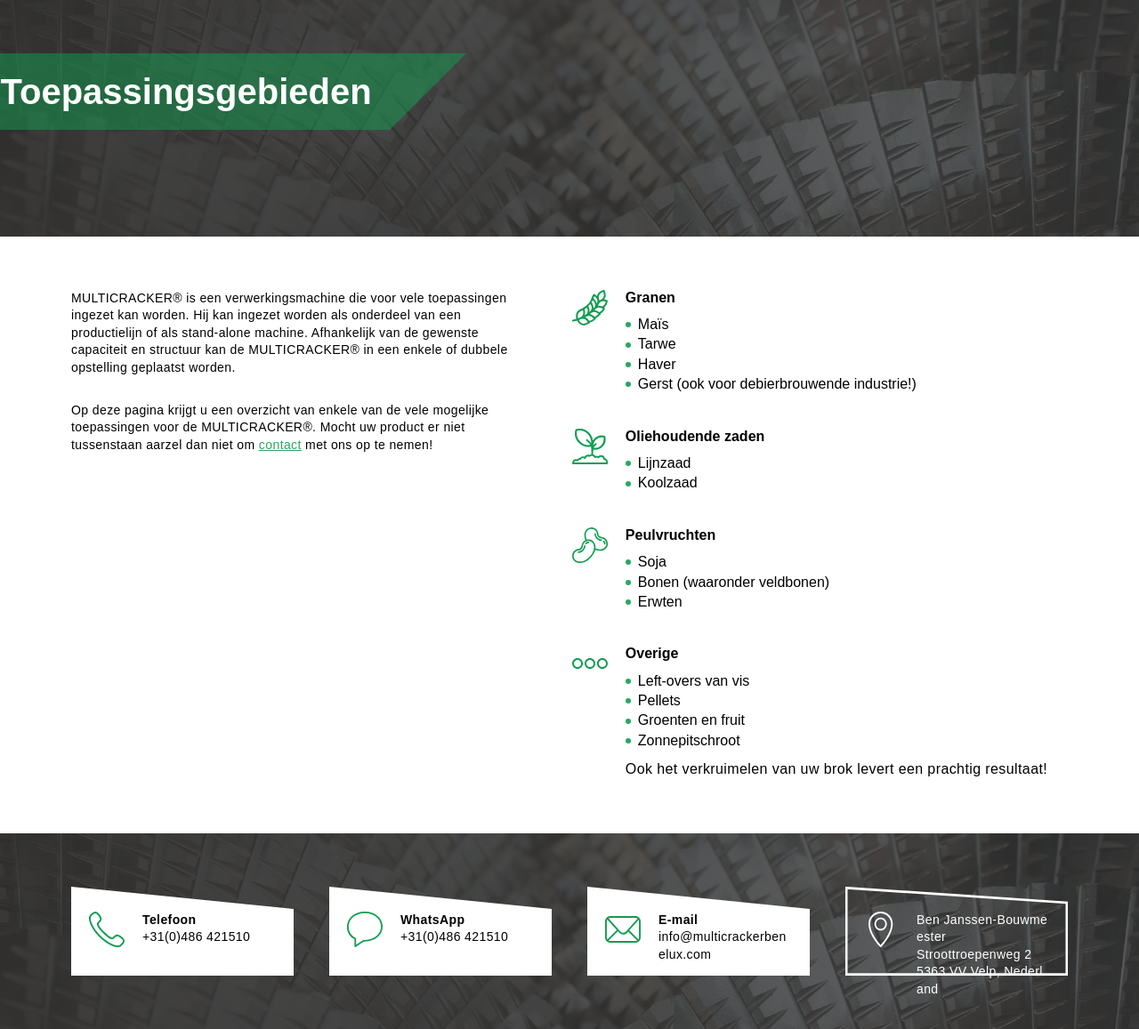
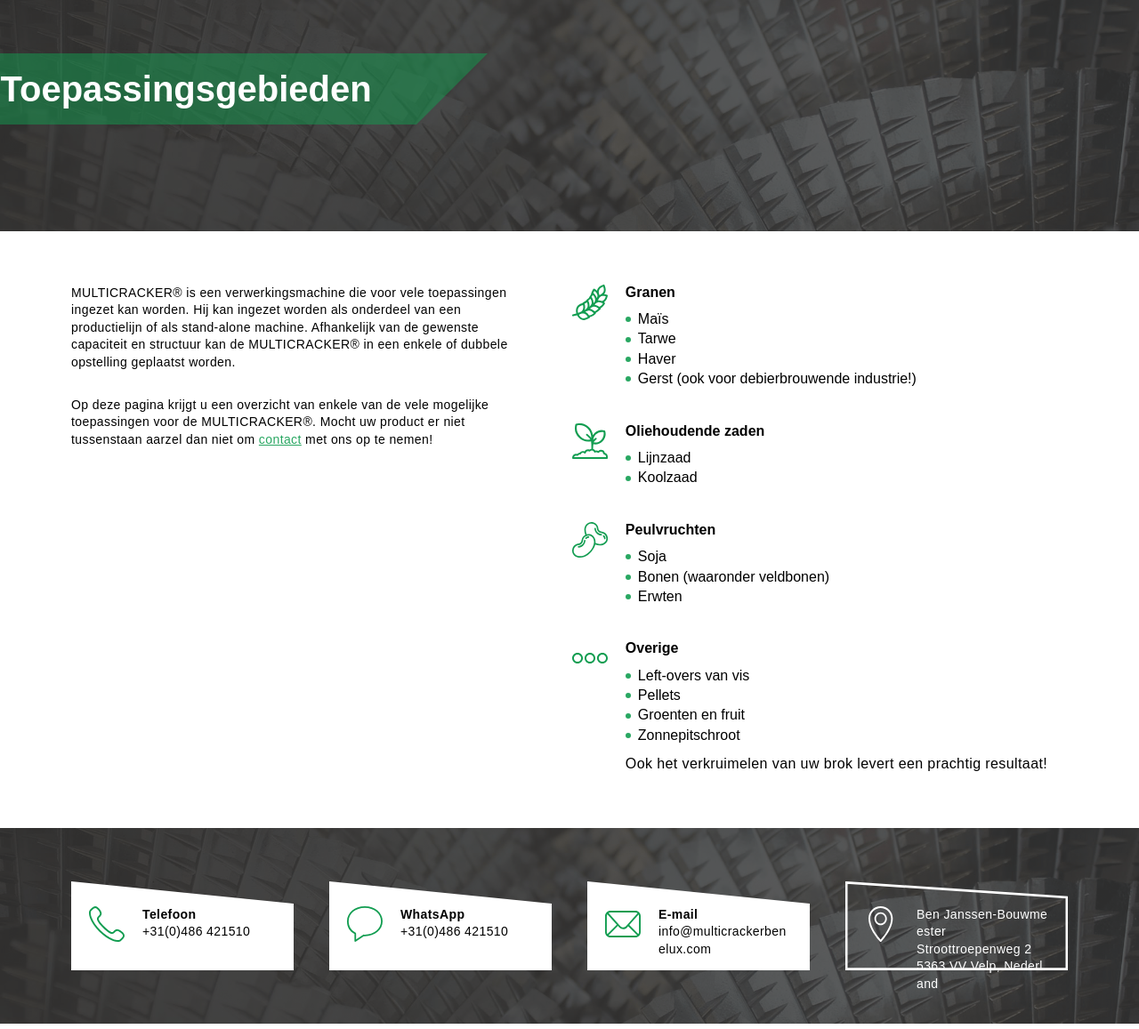
Before and after one commit to Schayik/multicracker-gulp, a web app: file public/toepassingsgebieden.html in a window 1280 px wide. Shown: the part 96-1253 px from the top of the page at 89% size. Run offline with its HTML, style and script files only (its server is not run), Linux system fonts and the light colour scheme; some web fonts are replaced.

Commit message:
change: back

```diff
--- a/public/toepassingsgebieden.html
+++ b/public/toepassingsgebieden.html
@@ -39,11 +39,9 @@
       <div class='flag'>
         <h1>Toepassingsgebieden</h1>
       </div>
-      <div>
-        <svg viewBox='0 0 1 1'>
-          <polygon points='0,0 1,0 0,1' />
-        </svg>
-      </div>
+      <svg viewBox='0 0 1 1'>
+        <polygon points='0,0 1,0 0,1' />
+      </svg>
     </div>
     <div class='spacer'></div>
   </header>
--- a/stylus/components/header.styl
+++ b/stylus/components/header.styl
@@ -1,3 +1,5 @@
+$flag-height = 80px
+$flag-height-home = 160px
 
 header
     background-image: url('../images/cracker.png')
@@ -15,13 +17,14 @@
 
     .wrapper
         display: flex;
+        height: $flag-height-home;
 
         .flag
             background-color: $green;
             display: flex;
             align-items: center;
-            padding: 20px 0;
             padding-left: 'calc(0.5 * (100vw - %s) + %s)' % ($media.max $margin.max);
+
             h1
                 color: $white;
                 font-size: 40px;
@@ -46,6 +49,6 @@
             height: $flag-height;
             .flag
                 background-color: $green-opacity
-                padding-right: 20px;
+                padding-right: 50px;
             svg
                 fill: $green-opacity
```
Also changed, not shown: nunjucks/partials/header.njk (+3 -5 lines), public/index.html (+3 -5 lines), public/css/index.css.
